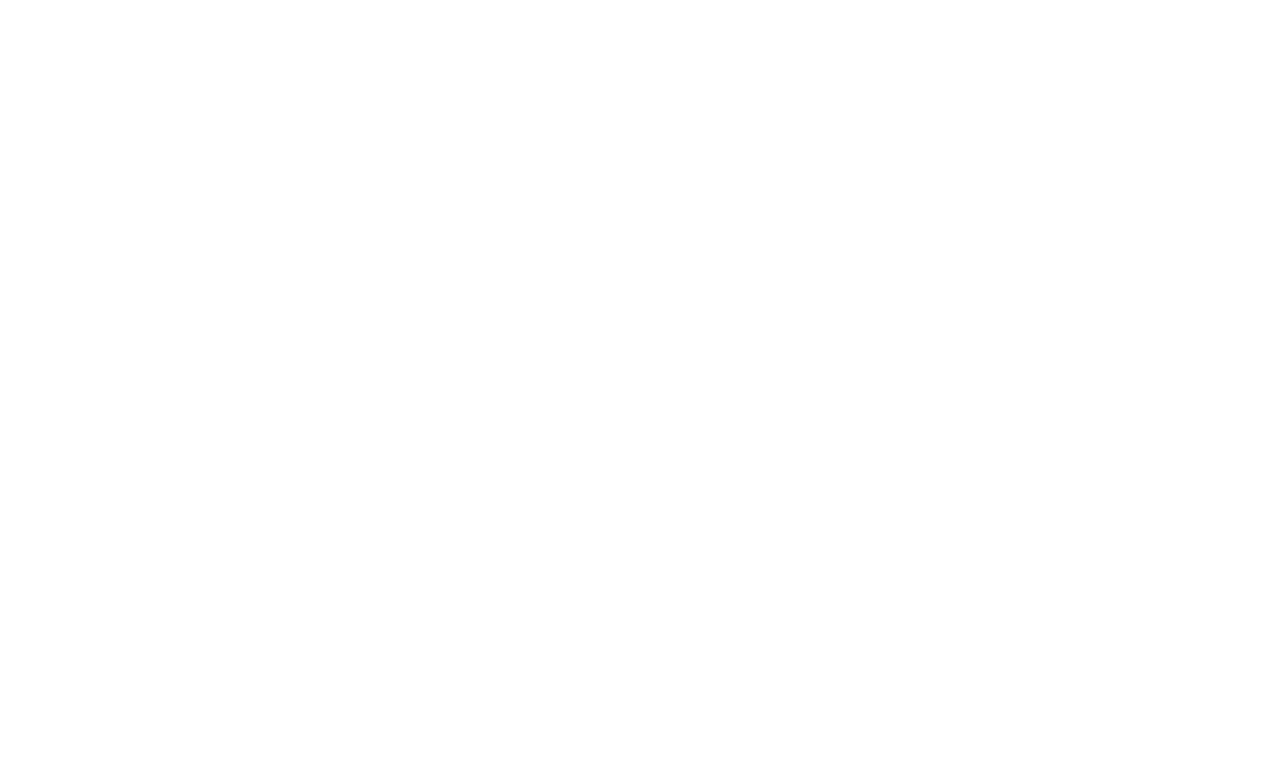
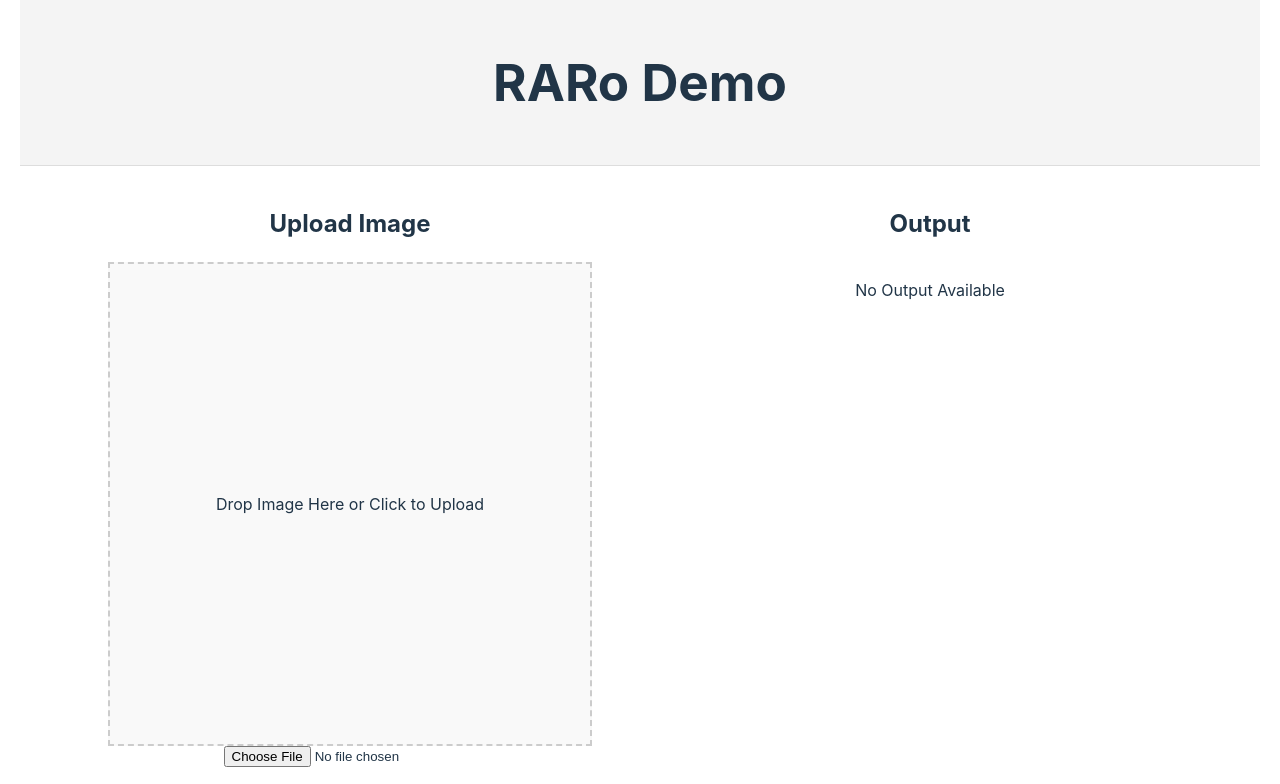
Before and after one commit to CVIPRARo/CVIPRARo.github.io, a plain HTML site: page index.html in a window 1280 px wide. Shown: the top 784 px of the page. Drawn offline with Linux system fonts and the light colour scheme.

Commit message:
Update index.html

```diff
--- a/index.html
+++ b/index.html
@@ -5,7 +5,7 @@
     <link rel="icon" type="image/svg+xml" href="/vite.svg" />
     <meta name="viewport" content="width=device-width, initial-scale=1.0" />
     <title>CVIP RARo Demo</title>
-    <script type="module" crossorigin src="/assets/index-Cfi50Alv.js"></script>
+    <script type="module" crossorigin src="/assets/index-CQnW96Hm.js"></script>
     <link rel="stylesheet" crossorigin href="/assets/index-CgLBplBN.css">
   </head>
   <body>
```
